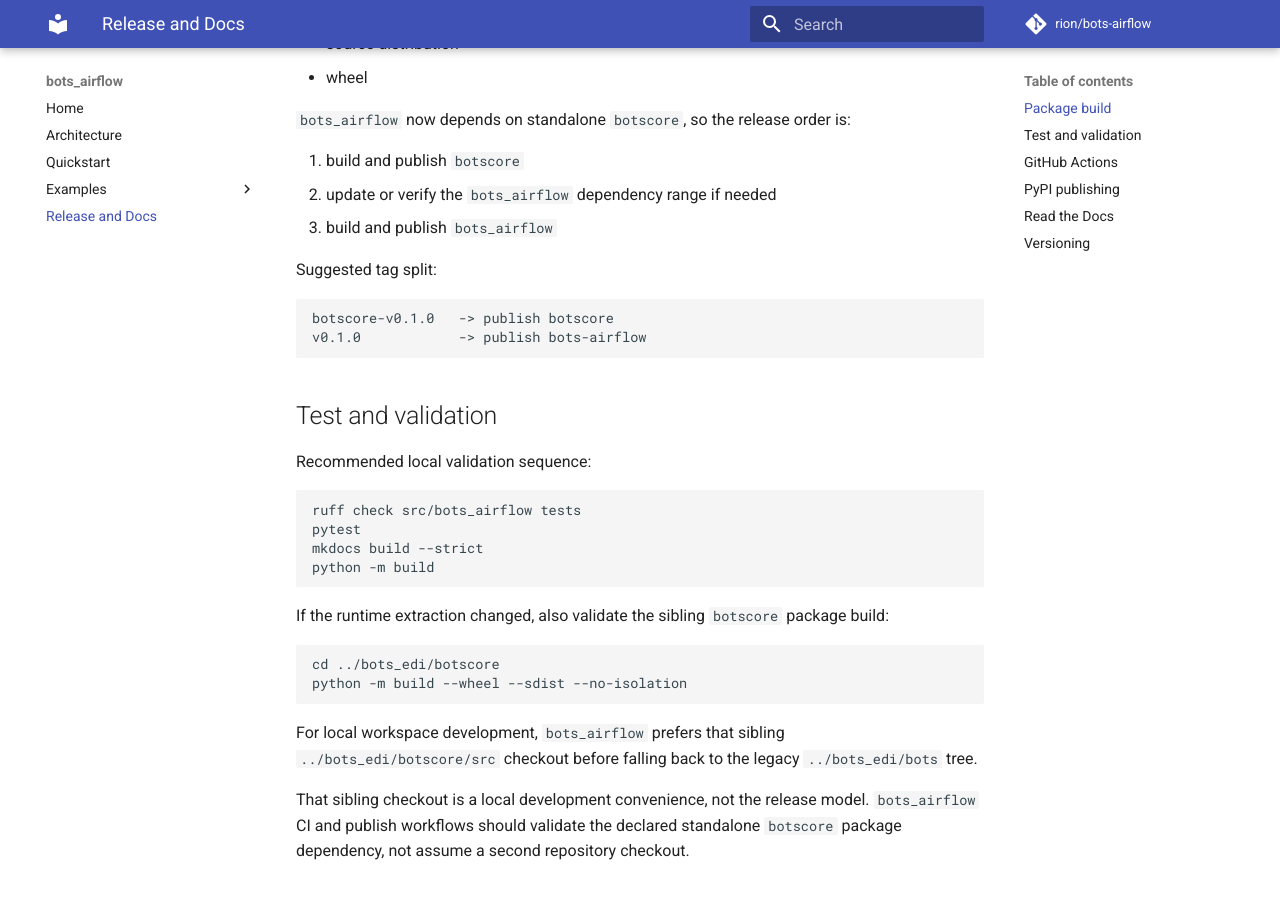
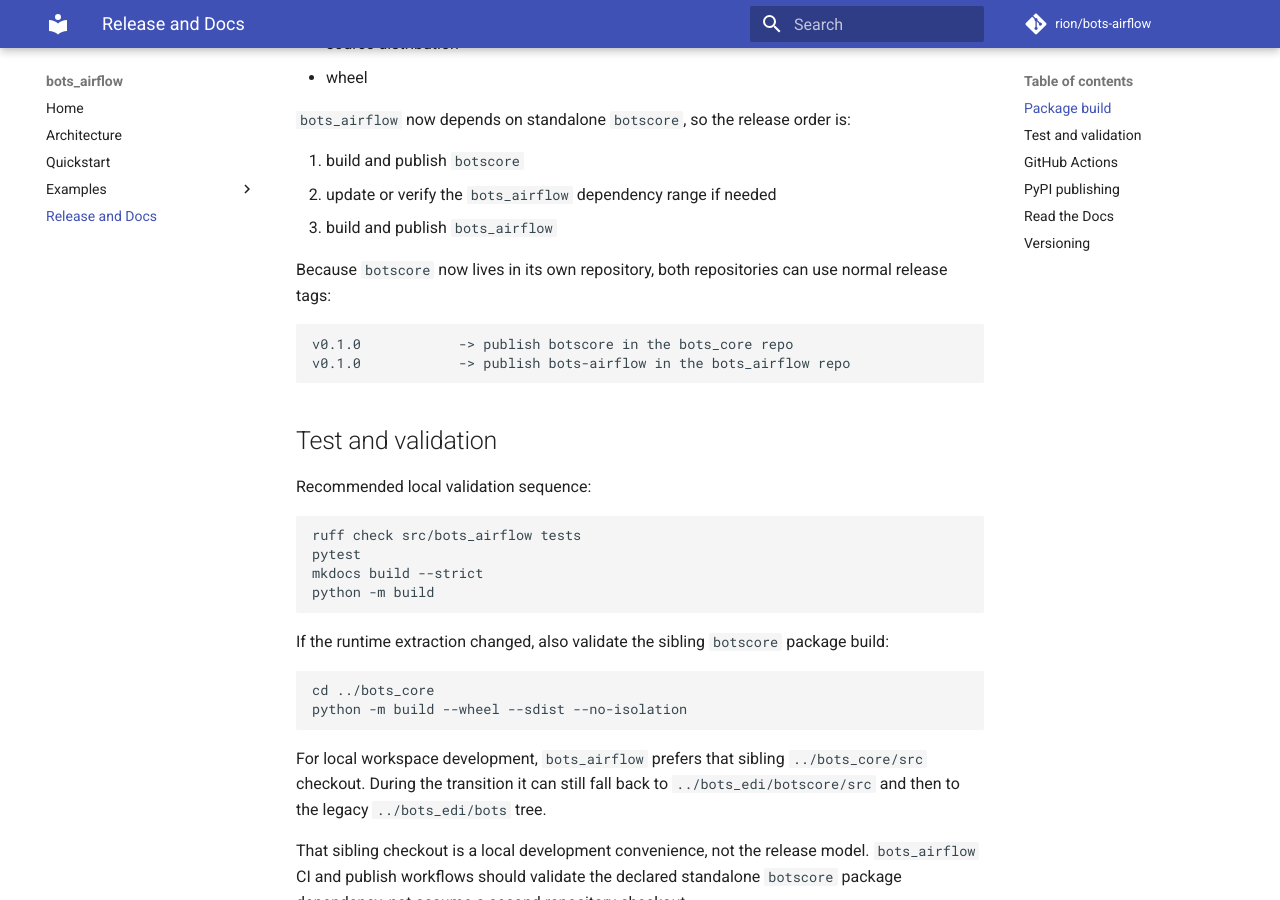
Before and after one commit to rioncm/bots-airflow, an MkDocs documentation site: the page built from docs/release.md, in a window 1280 px wide and 900 px high, scrolled down 404 px. Built offline with MkDocs 1.6.1 and Material for MkDocs 9.7.7, drawn with Linux system fonts in a browser that asks for light colours; comment, search, counter and statistics services are not loaded.

Commit message:
initial commit

````diff
--- a/docs/release.md
+++ b/docs/release.md
@@ -21,11 +21,12 @@ This should produce:
 2. update or verify the `bots_airflow` dependency range if needed
 3. build and publish `bots_airflow`
 
-Suggested tag split:
+Because `botscore` now lives in its own repository, both repositories can use normal
+release tags:
 
 ```text
-botscore-v0.1.0   -> publish botscore
-v0.1.0            -> publish bots-airflow
+v0.1.0            -> publish botscore in the bots_core repo
+v0.1.0            -> publish bots-airflow in the bots_airflow repo
 ```
 
 ## Test and validation
@@ -42,12 +43,13 @@ python -m build
 If the runtime extraction changed, also validate the sibling `botscore` package build:
 
 ```bash
-cd ../bots_edi/botscore
+cd ../bots_core
 python -m build --wheel --sdist --no-isolation
 ```
 
-For local workspace development, `bots_airflow` prefers that sibling `../bots_edi/botscore/src`
-checkout before falling back to the legacy `../bots_edi/bots` tree.
+For local workspace development, `bots_airflow` prefers that sibling `../bots_core/src`
+checkout. During the transition it can still fall back to `../bots_edi/botscore/src`
+and then to the legacy `../bots_edi/bots` tree.
 
 That sibling checkout is a local development convenience, not the release model.
 `bots_airflow` CI and publish workflows should validate the declared standalone
````
Also changed, not shown: README.md (+2 -2 lines), docs/quickstart.md (+1 -1 lines), 2 other files.
